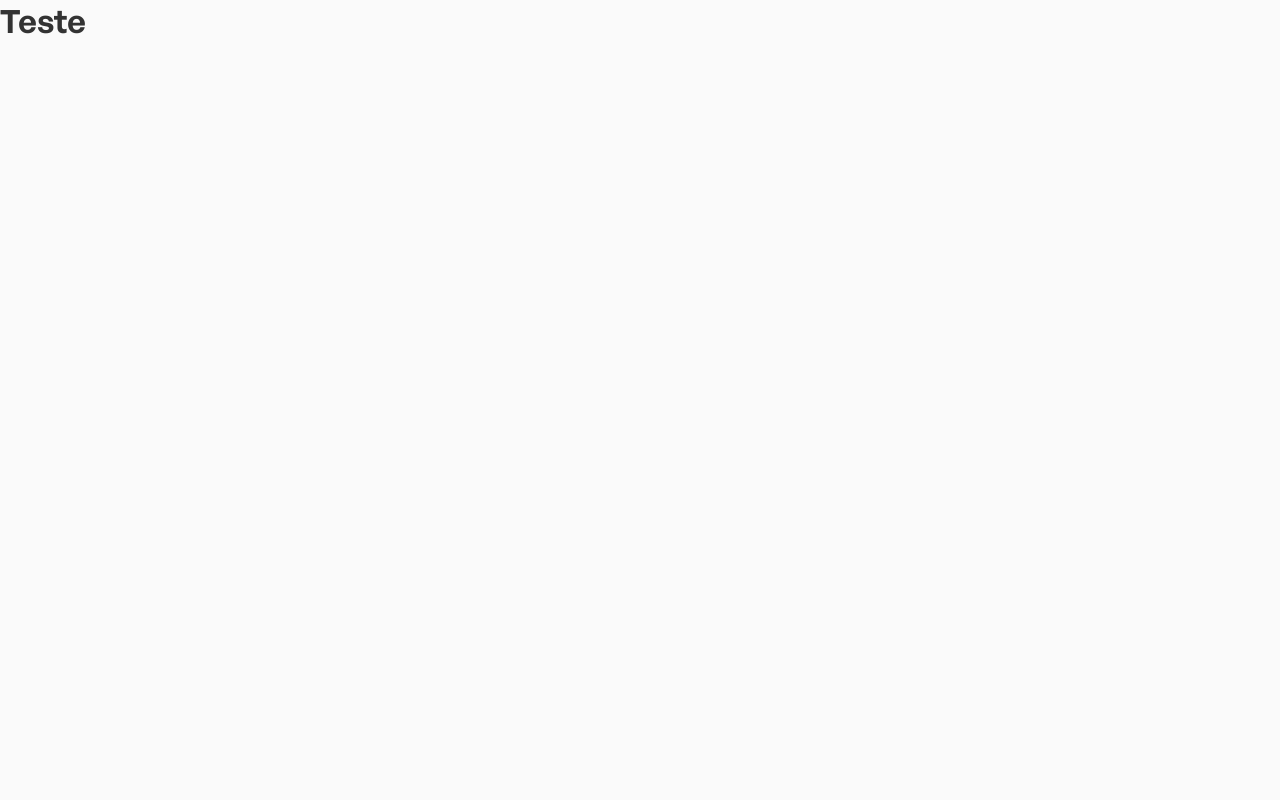
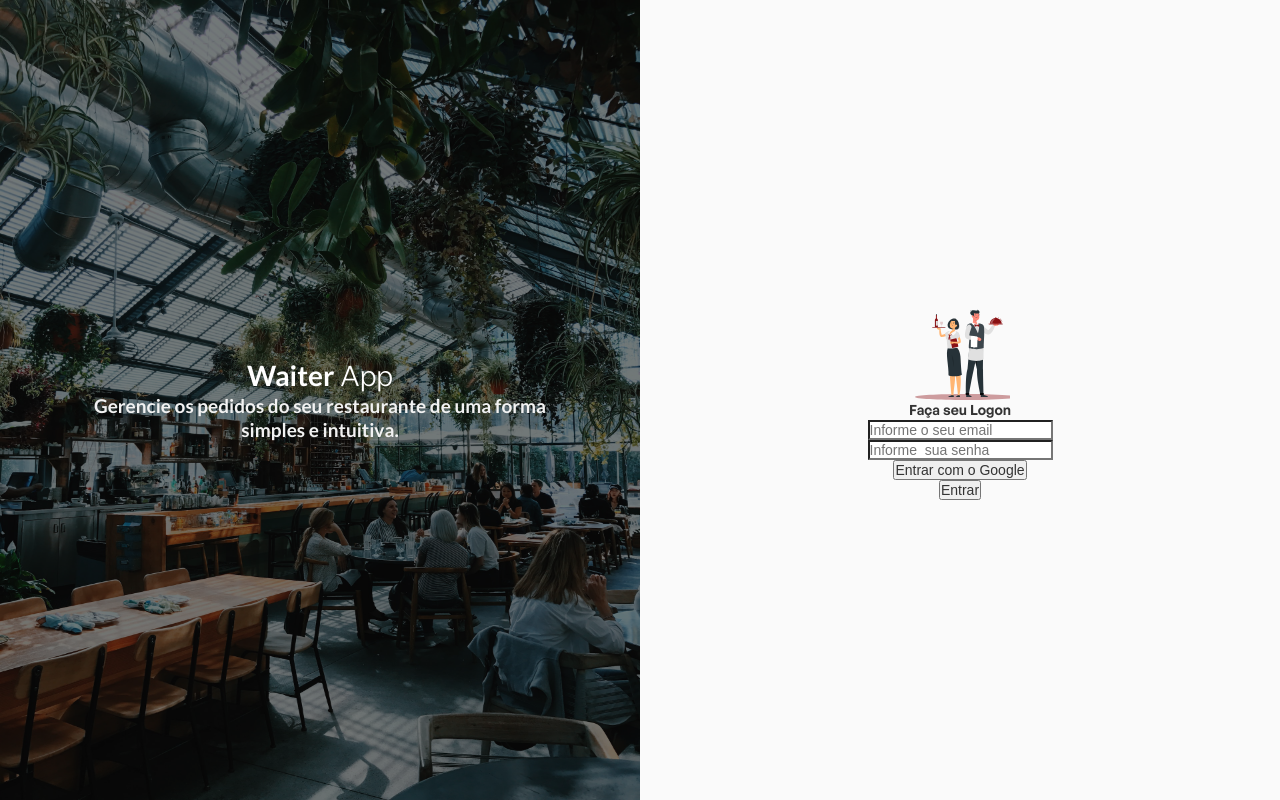
Before and after one commit to styler101/liverestaurant-frontend, a React (Vite) app: page / in a window 1280 px wide. Built offline with nearby package versions, Linux system fonts and the light colour scheme.

Commit message:
chore: add react-icons

```diff
--- a/src/assets/styles/global/index.ts
+++ b/src/assets/styles/global/index.ts
@@ -44,9 +44,10 @@ export const GlobalStyles = createGlobalStyle`
     box-sizing: border-box;
     font-family: GeneralSans, sans-serif;
   }
-  body {
+  html, body, #root {
     background: #fafafa;
     color: #333;
+    min-height: 100%;
   }
   button {
     cursor: pointer;
--- /dev/null
+++ b/src/components/Form/Input/styles.ts
@@ -0,0 +1,3 @@
+import styled from 'styled-components'
+
+export const Container = styled.div``
--- a/src/features/SignIn/ui/index.tsx
+++ b/src/features/SignIn/ui/index.tsx
@@ -1,4 +1,29 @@
 import React from 'react'
+
+import logo from '../../../assets/images/svg/ilustra.svg'
+import wrapper from '../../../assets/images/img/wrapper.jpg'
 import * as S from './styles'
 
-export const Ui = () => <S.Container><h1> Teste </h1></S.Container>
+export const Ui = () => {
+  return (
+    <S.Container>
+      <S.LeftContent>
+        <img src={wrapper} alt="restaurant image"/>
+        <div className="welcome">
+          <h1> Waiter<span> App</span></h1>
+          <h2> Gerencie os pedidos do seu restaurante de uma forma simples e intuitiva.</h2>
+        </div>
+      </S.LeftContent>
+      <S.RightContent>
+      <div className="form">
+        <img src={logo} alt="logo"/>
+        <strong> Faça seu Logon </strong>
+        <input type="text" placeholder="Informe o seu email"/>
+        <input type="text" placeholder="Informe  sua senha"/>
+        <button> Entrar com o Google </button>
+        <button> Entrar </button>
+      </div>
+      </S.RightContent>
+    </S.Container>
+  )
+}
--- a/src/features/SignIn/ui/styles.ts
+++ b/src/features/SignIn/ui/styles.ts
@@ -1,3 +1,84 @@
 import styled from 'styled-components'
 
-export const Container = styled.div``
+export const Container = styled.div`
+ width:100%;
+ height:100vh;
+ display:flex;
+ align-items: center;
+ justify-content: center;
+ margin: 0;
+ overflow-y: hidden;
+`
+export const LeftContent = styled.div`
+ flex:1;
+ align-items: stretch;
+ height:100%;
+ background: rgba(0,0,0,9);
+ position:relative;
+ img{
+  width:100%;
+  height: 100%;
+  opacity: 0.5;
+
+
+ }
+
+ .welcome{
+   position:absolute;
+   top: 50%;
+   left:50%;
+   transform: translate(-50%, -50%);
+   z-index:999;
+   width:100%;
+   max-width: 600px;
+   display:flex;
+   flex-direction:column;
+   align-items:center;
+   justify-content: center;
+   h1{
+      color:#fff;
+      font-weight: semi-bold;
+      margin: 0;
+      span{
+        font-weight: 300;
+      }
+   }
+
+   h2{
+    margin:0;
+    color:#f2f2f2;
+    font-size: 19px;
+    width:100%;
+    max-width:500px;
+    text-align: center;
+    box-shadow: 1px solid #000;
+   }
+ }
+`
+export const RightContent = styled.div`
+ flex:1;
+ height:100%;
+ display:flex;
+ flex-direction:column;
+ align-items:center;
+ justify-content: center;
+
+ .form{
+  width:100%;
+  max-width: 500px;
+  height:100%;
+  display:flex;
+  flex-direction:column;
+  align-items: center;
+  justify-content: center;
+
+
+  img{
+    width:100px;
+    height: 100px;
+    object-fit: cover;
+  }
+
+ }
+
+`
--- a/src/main.tsx
+++ b/src/main.tsx
@@ -1,7 +1,7 @@
 import React from 'react'
 import ReactDOM from 'react-dom/client'
 import { App } from './components/App'
-
+import 'semantic-ui-css/semantic.min.css'
 ReactDOM.createRoot(document.getElementById('root') as HTMLElement).render(
   <React.StrictMode>
     <App />
```
Also changed, not shown: src/assets/styles/theme/dark.ts (+18 -3 lines), src/assets/styles/theme/light.ts (+18 -3 lines), src/components/Form/Input/index.tsx (added, +10 -0 lines), src/assets/images/img/wrapper.jpg (added), src/assets/images/svg/ilustra.svg (added).
